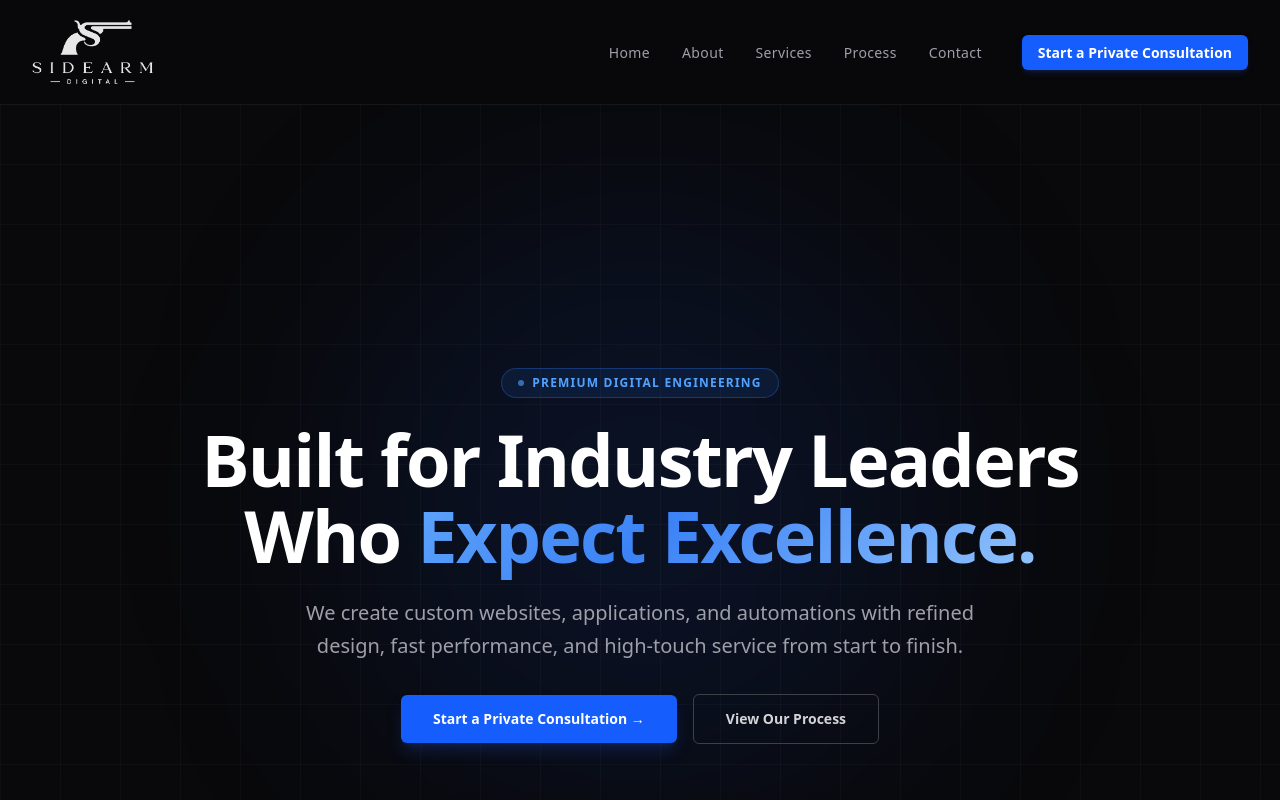
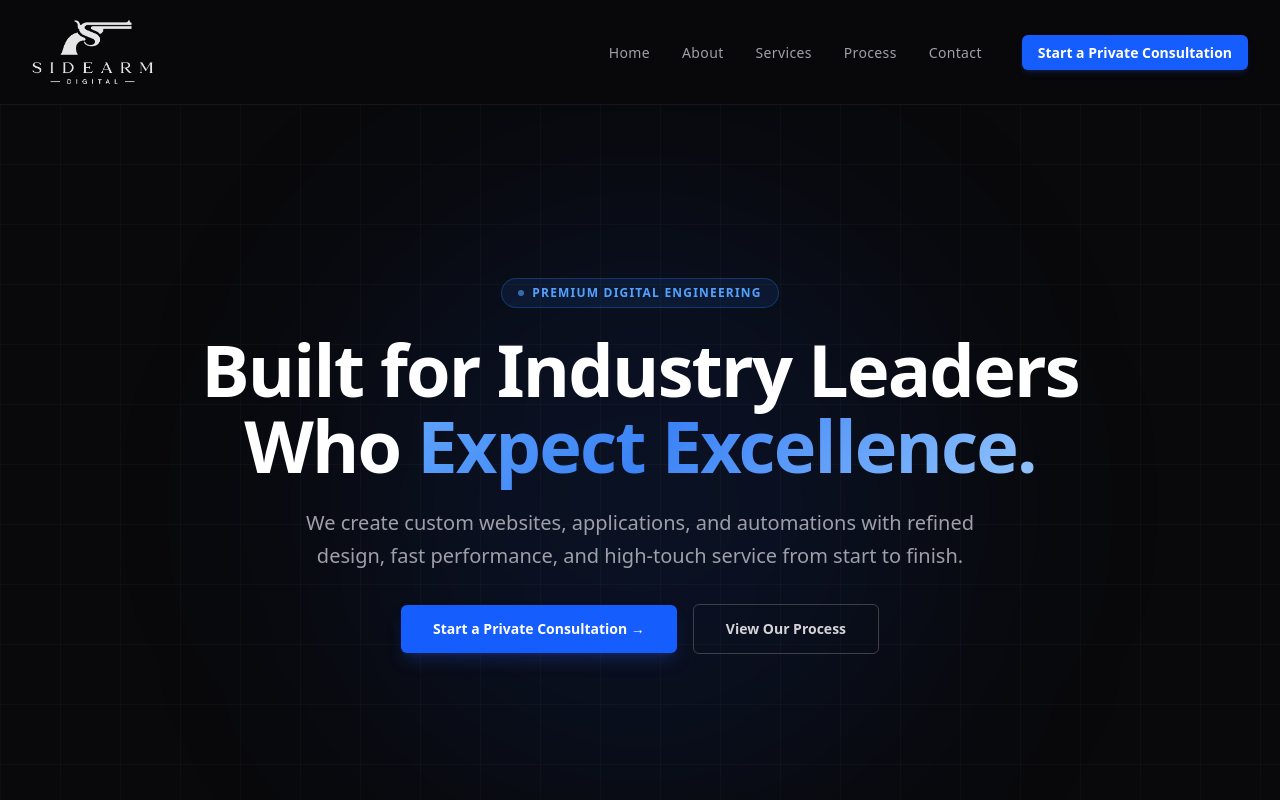
Before and after one commit to SteamWorksWeb/sidearm-digital, a Next.js app: page / in a window 1280 px wide. Shown: the top 800 px of the page. Built offline with nearby package versions, Linux system fonts and the light colour scheme.

Commit message:
fix: correct hero vertical alignment by adding pb-[180px] to offset center upward

```diff
--- a/src/components/Hero.tsx
+++ b/src/components/Hero.tsx
@@ -14,7 +14,7 @@
 
 export default function Hero() {
   return (
-    <section className="relative min-h-screen flex flex-col items-center justify-center px-6 pt-[104px] text-center overflow-hidden">
+    <section className="relative min-h-screen flex flex-col items-center justify-center px-6 pt-[104px] pb-[180px] text-center overflow-hidden">
       {/* Subtle radial glow backdrop */}
       <div
         aria-hidden="true"
```
